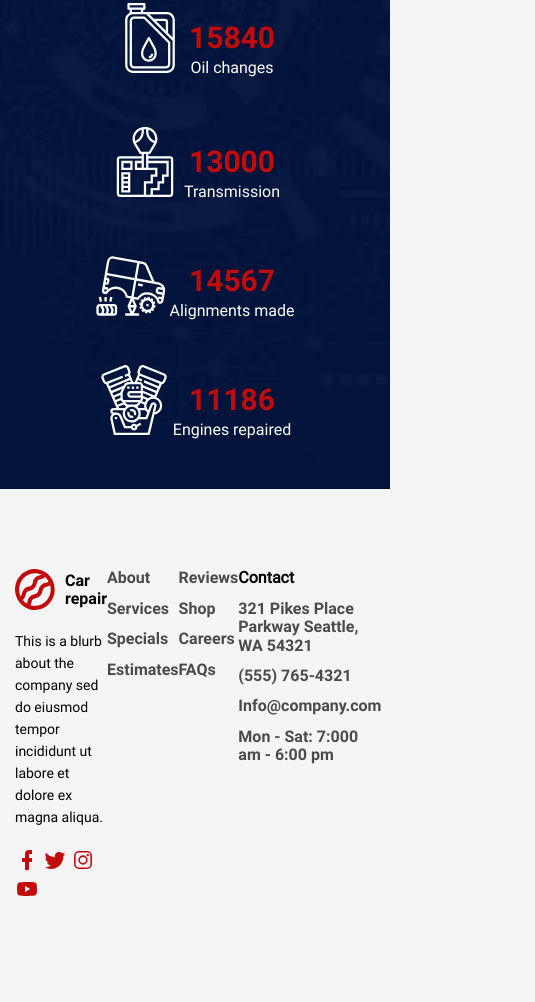
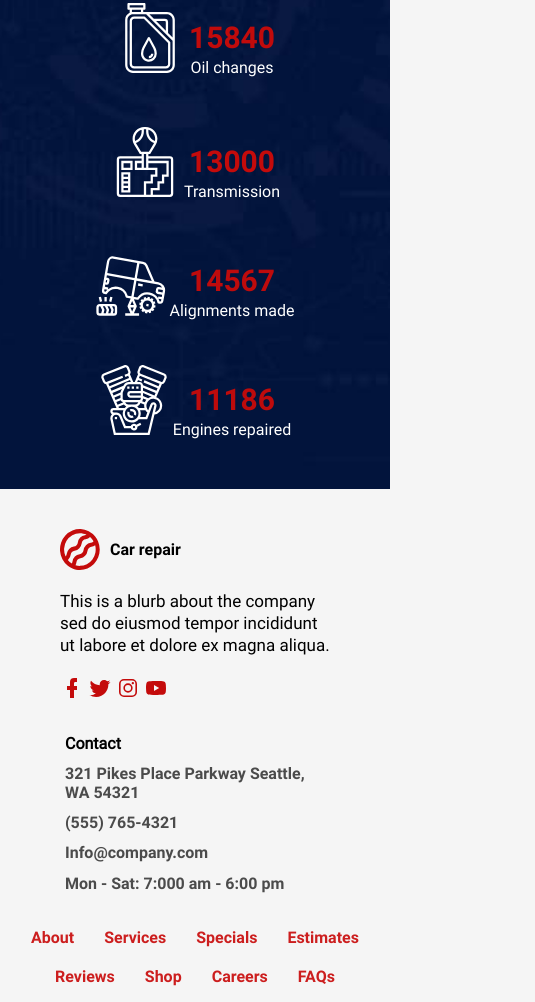
Before and after one commit to Number1ava/Car_repair, a website: page app/index.html in a window 390 px wide. Shown: the part 7195-8197 px from the top of the page, 535 px wide, since content can reach past the window. Before the commit the page ends 8140 px from the top, so only its background shows below. Drawn offline with Linux system fonts and the light colour scheme.

Commit message:
Media footer ready

```diff
--- a/app/index.html
+++ b/app/index.html
@@ -302,25 +302,24 @@
               <a href="#" class="footer__social-link"><img src="images/footer__youtube.svg" alt="youtube" /></a>
             </div>
           </div>
-          <div class="footer__links">
+          <div class="footer__links footer__links--marginBottom">
+            <h5 class="footer__link-title">Contact</h5>
+            <a href="#" class="footer__link">321 Pikes Place Parkway Seattle, WA 54321</a>
+            <a href="#" class="footer__link">(555) 765-4321</a>
+            <a href="#" class="footer__link">Info@company.com</a>
+            <a href="#" class="footer__link">Mon - Sat: 7:000 am - 6:00 pm</a>
+          </div>
+          <div class="footer__links footer__links--mediaPosition">
             <a href="#" class="footer__link">About</a>
             <a href="#" class="footer__link">Services</a>
             <a href="#" class="footer__link">Specials</a>
             <a href="#" class="footer__link">Estimates</a>
           </div>
-          <div class="footer__links">
+          <div class="footer__links footer__links--mediaPosition">
             <a href="#" class="footer__link">Reviews</a>
             <a href="#" class="footer__link">Shop</a>
             <a href="#" class="footer__link">Careers</a>
             <a href="#" class="footer__link">FAQs</a>
-          </div>
-
-          <div class="footer__links">
-            <h5 class="footer__link-title">Contact</h5>
-            <a href="#" class="footer__link">321 Pikes Place Parkway Seattle, WA 54321</a>
-            <a href="#" class="footer__link">(555) 765-4321</a>
-            <a href="#" class="footer__link">Info@company.com</a>
-            <a href="#" class="footer__link">Mon - Sat: 7:000 am - 6:00 pm</a>
           </div>
         </div>
       </div>
--- a/app/scss/_media.scss
+++ b/app/scss/_media.scss
@@ -260,6 +260,7 @@
     .information {
       flex-direction: column;
       align-items: center;
+      width: auto;
       .time {
         max-width: 97px;
         margin-bottom: 20px;
@@ -308,6 +309,30 @@
         text-align: center;
         font-size: 14px;
       }
+    }
+  }
+  .footer__inner {
+    max-width: 540px;
+    flex-wrap: wrap;
+    padding-top: 40px;
+    margin: 0 auto;
+    &-item {
+      margin-bottom: 30px;
+    }
+    &-text {
+      max-width: 180px;
+    }
+  }
+  .footer__links {
+    max-width: 220px;
+  }
+  .footer__links--mediaPosition {
+    display: flex;
+    justify-content: center;
+    max-width: 300px;
+    margin: 0px auto;
+    .footer__link + .footer__link {
+      margin-left: 30px;
     }
   }
 }
@@ -515,6 +540,26 @@
       top: 5px;
     }
   }
+  .footer__inner {
+    flex-direction: column;
+    align-items: center;
+    &-text {
+      max-width: 270px;
+      font-size: 17px;
+    }
+  }
+  .footer__links {
+    max-width: 260px;
+  }
+  .footer__links--marginBottom {
+    margin-bottom: 20px;
+  }
+  .footer__links--mediaPosition {
+    margin: 4px auto;
+    .footer__link {
+      color: #cc1e1e;
+    }
+  }
 }
 @media (max-width: 420px) {
   .services__top {
@@ -620,4 +665,10 @@
       font-size: 24px;
     }
   }
+  .footer__inner {
+    text-align: center;
+    .footer__link + .footer__link {
+      margin-left: 12px;
+    }
+  }
 }
```
Also changed, not shown: app/css/style.min.css.
